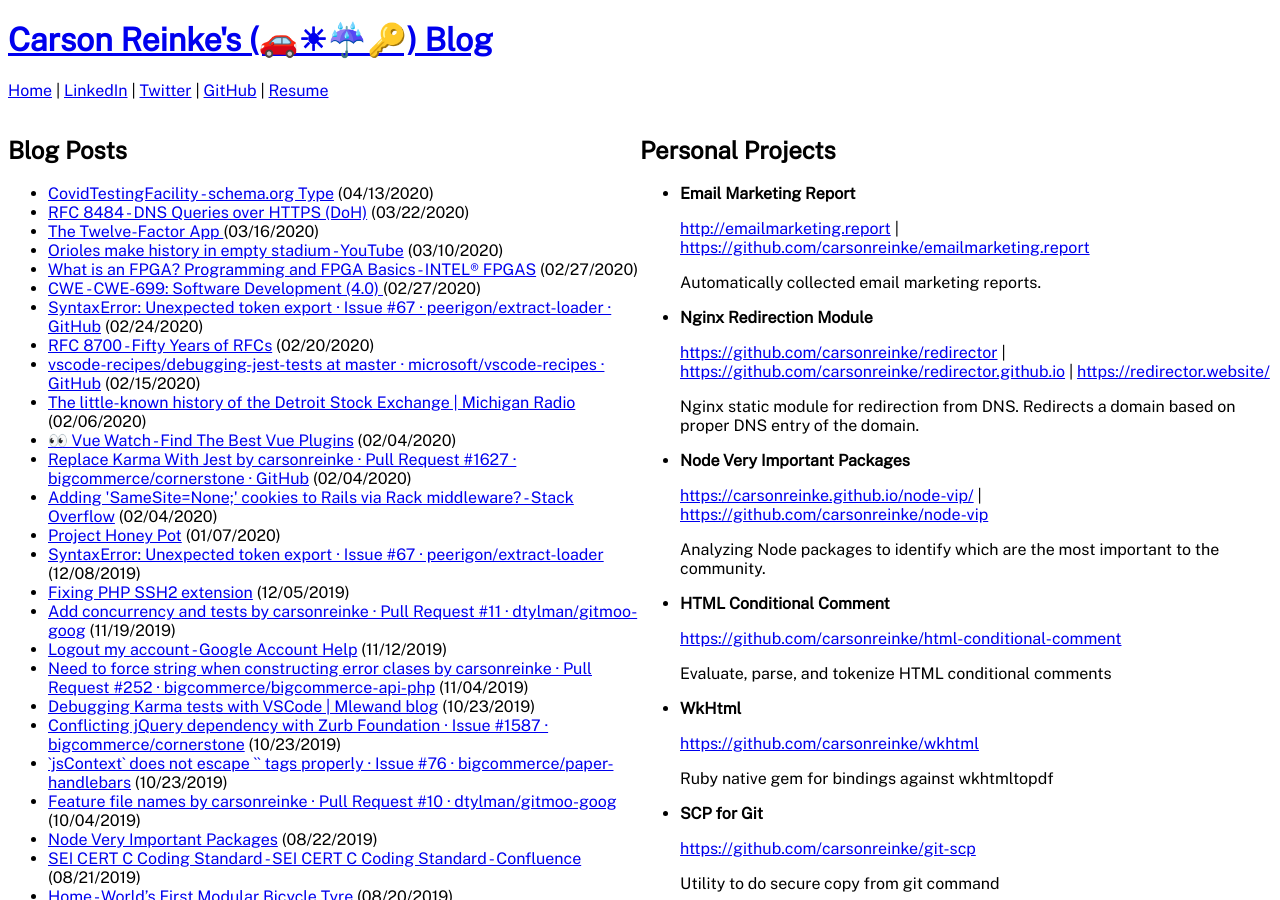
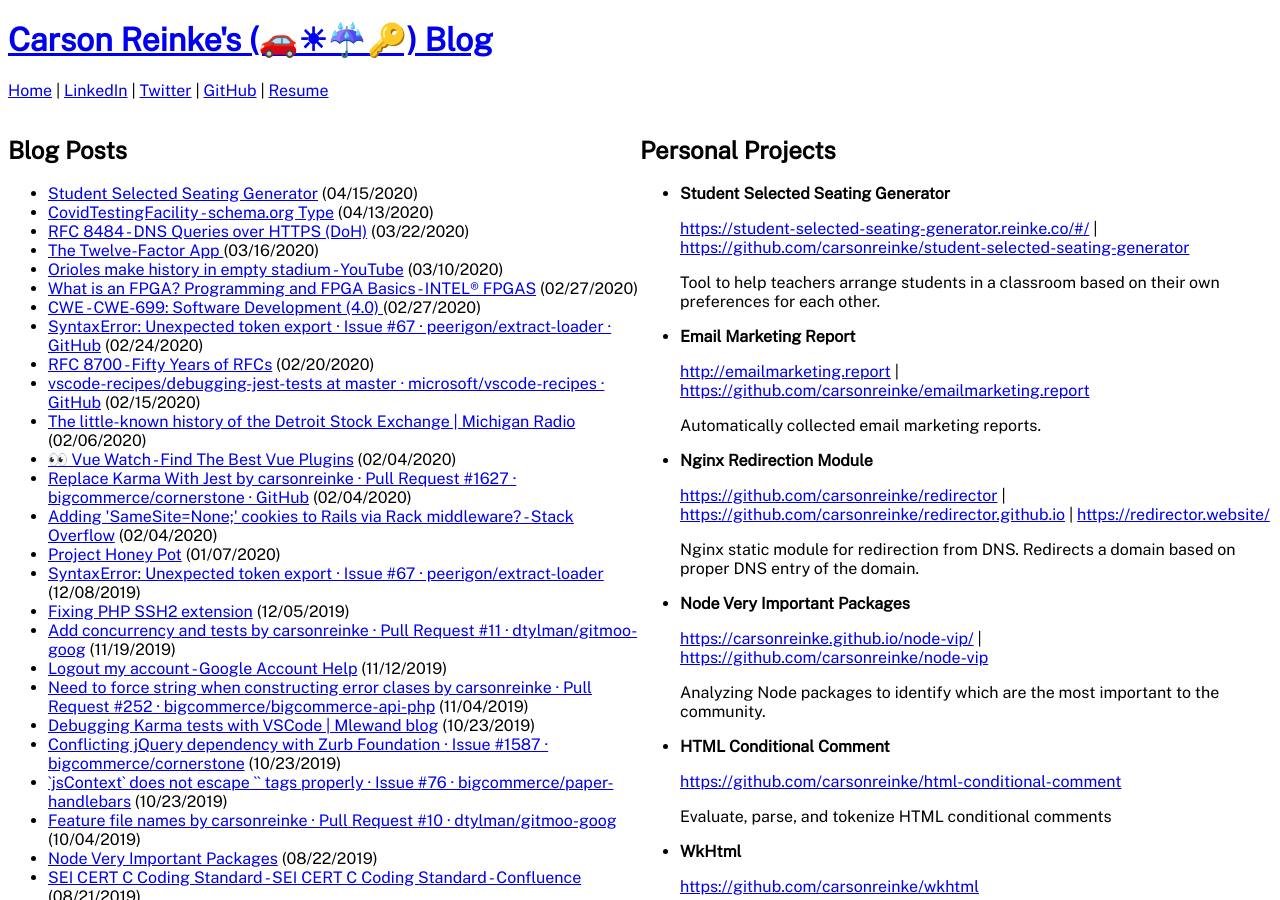
Before and after one commit to carsonreinke/reinke.co, a Jekyll site: the page built from index.html, in a window 1280 px wide and 900 px high. Built offline with Jekyll 4.4.1, drawn with Linux system fonts in a browser that asks for light colours; some of the changed lines change nothing that is shown.

Commit message:
Add details on new project

```diff
--- a/_data/projects.yml
+++ b/_data/projects.yml
@@ -1,3 +1,9 @@
+- name: Student Selected Seating Generator
+  links:
+    - https://student-selected-seating-generator.reinke.co/#/
+    - https://github.com/carsonreinke/student-selected-seating-generator
+  description: Tool to help teachers arrange students in a classroom based on their own preferences for each other.
+
 - name: Email Marketing Report
   links:
     - http://emailmarketing.report
--- /dev/null
+++ b/_posts/2020-04-15-student-selected-seating-generator.md
@@ -0,0 +1,37 @@
+---
+layout: post
+title: Student Selected Seating Generator
+tags: []
+---
+[Student Selected Seating Generator](https://student-selected-seating-generator.reinke.co/#/)
+
+I built this!
+
+My wife (who is a teacher) brought up this issue about selecting seating arrangements, especially arrangement based on student having preferences for other students.
+
+This tool is quite simple because it allows you to arrange a classroom, select preferences for students and it will produce a seating chart.
+
+The approach I took was a simple brute force to minimize total average distance of the preferances, it is not glamerous, but seems to work well.  The purpose of the drawing the layout helps define those distances, rather then having this tool define the actual layout, which I believe is pretty unrealistic.
+
+The two biggest hurdles were figuring the persistence of circular dependencies and the user interface.  The solution for circular dependency was building a object reference identifier scheme that defined a unique identifier per object, this allowed to have two separate objects, one with all real objects replaced with the identifer, the other with all the identifiers and the corresponding objects.  The user interface, well, I am no designer, you get grayscale.
+
+Another particular concern I did have was privacy, which I simplied did not use any CDN hosted assets or add any analytics.  Only GitHub will be aware of the request for the page.  The persistence portion is just simply browser local storage.
+
+I did only focus on unit testing instead of e2e testing along with pretty much skipping on any browser compatiability testing and only focusing on Chrome.
+
+It was a very rewarding experience!
+
+---
+
+This project utilized the follow technologies:
+
+- Vue.js
+- [Vuex](https://vuex.vuejs.org/)
+- [Vue Router](https://router.vuejs.org/)
+- [Vue CLI](https://cli.vuejs.org/)
+- Jest
+- [Pure.css](https://purecss.io/)
+- GitHub pages
+
+[https://student-selected-seating-generator.reinke.co/#/](https://student-selected-seating-generator.reinke.co/#/)
+[https://github.com/carsonreinke/student-selected-seating-generator](https://github.com/carsonreinke/student-selected-seating-generator)
```
